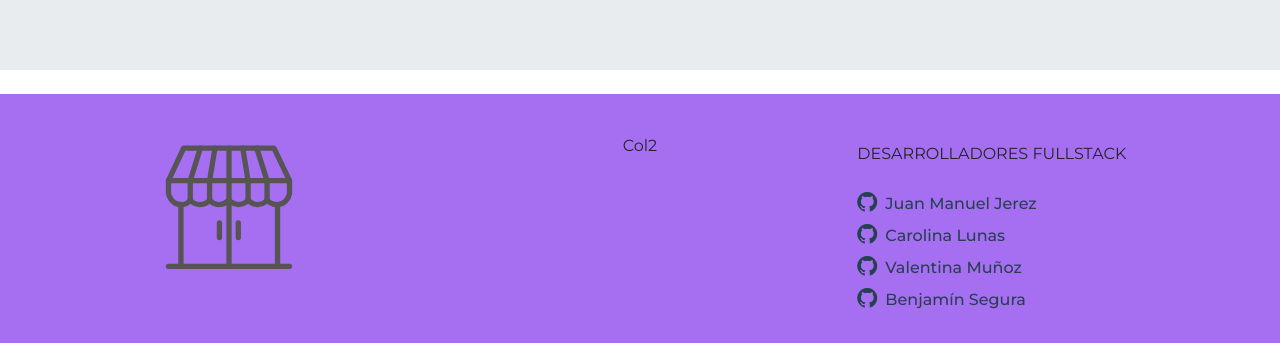
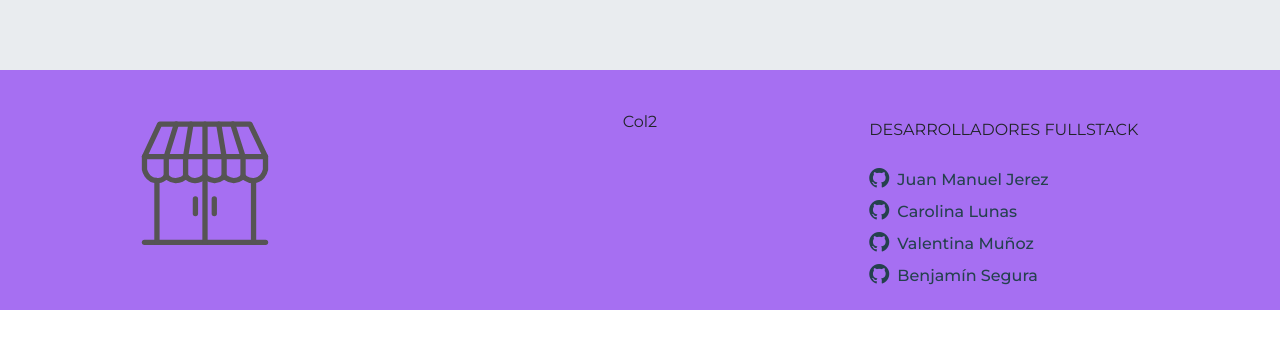
Before and after one commit to carolinalunasfarah/marketplace-frontend-react-user, a React (Vite) app in the folder frontend/: page / in a window 1280 px wide. Shown: the part 1348-1691 px from the top of the page. After the commit the page ends 1658 px from the top, so only its background shows below. Built offline with nearby package versions, Linux system fonts and the light colour scheme.

Commit message:
fix styles

```diff
--- a/frontend/src/components/Footer.jsx
+++ b/frontend/src/components/Footer.jsx
@@ -6,7 +6,7 @@ const Footer = () => {
         <>
             <footer className="position-relative pb-1">
                 <section id="footer">
-                    <Row className="flex-column flex-lg-row align-items-start pt-4 m-4 text-center">
+                    <Row className="flex-column flex-lg-row align-items-start pt-4 text-center">
                         <Col className="mt-2 mt-lg-2 pt-2">
                             <img
                                 src={logo}
--- a/frontend/src/components/Navigation.jsx
+++ b/frontend/src/components/Navigation.jsx
@@ -7,11 +7,11 @@ import logoActive from "/assets/img/logo_icons/logoActive.svg";
 import logoInactive from "/assets/img/logo_icons/logoInactive.svg";
 
 // context
-import { CartContext } from "../context/CartContext"
+import { CartContext } from "../context/CartContext";
 
 const Navigation = () => {
     const location = useLocation();
-    const { totalToPayPlusShipping } = useContext(CartContext);
+    const { totalToPay } = useContext(CartContext);
 
     const activeClass = ({ isActive }) => (isActive ? "active" : "inactive");
     const isActive = (path) => location.pathname === path;
@@ -41,7 +41,7 @@ const Navigation = () => {
                         Ingresar
                     </NavLink>
                     <NavLink className={activeClass} to="/carrito">
-                    <i className="bi bi-cart4"></i>: {totalToPayPlusShipping}
+                        <i className="bi bi-cart4"></i>: {totalToPay}
                     </NavLink>
                 </section>
             </div>
```
